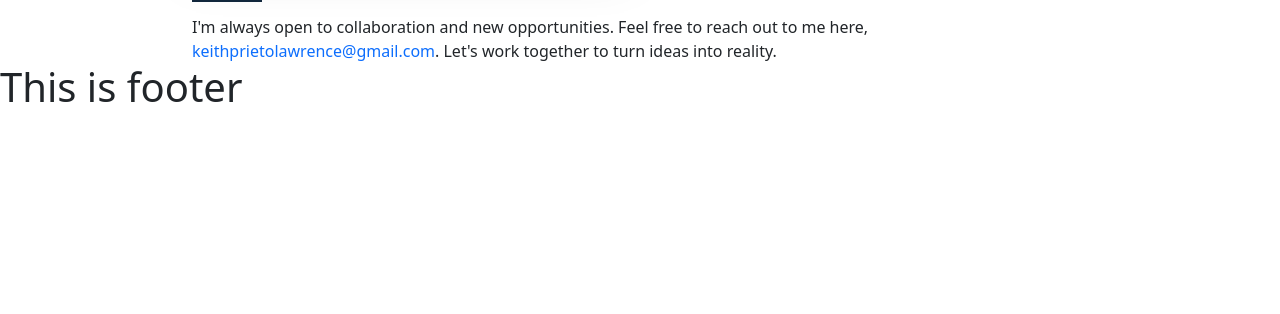
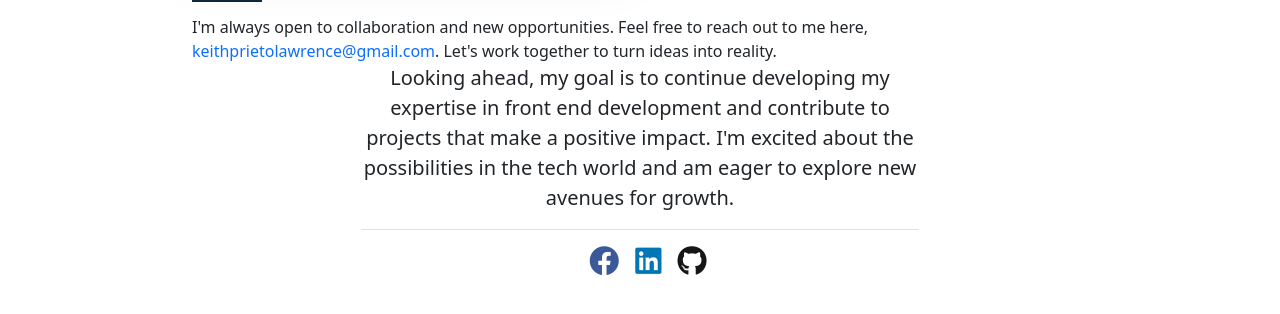
Before and after one commit to lawrenceprieto/web-porfolio-react, a React (Vite) app: page / in a window 1280 px wide. Shown: the part 2249-2563 px from the top of the page. Before the commit the page ends 2368 px from the top, so only its background shows below. Built offline with nearby package versions, Linux system fonts and the light colour scheme.

Commit message:
add footer content

```diff
--- a/src/components/footer.jsx
+++ b/src/components/footer.jsx
@@ -1,9 +1,24 @@
 function Footer() {
+    const facebook = "https://www.facebook.com/lawrenxceprieto";
+    const linkedin = "https://www.linkedin.com/in/lawrenxce/";
+    const github = "https://github.com/lawrenceprieto";
     return (
         <>
-            <h1>
-                This is footer
-            </h1>
+            <footer className="container text-center">
+                <div className="col-lg-6 mx-auto">
+                    <p>
+                        Looking ahead, my goal is to continue developing my expertise
+                        in front end development and contribute to projects that make
+                        a positive impact. I'm excited about the possibilities in the
+                        tech world and am eager to explore new avenues for growth.
+                    </p>
+                    <ul className="justify-content-center list-unstyled d-flex border-top pt-3 pb-5">
+                        <li className="ms-3"><a href={facebook} className="text-body-secondary" target="_blank"><i className="fa-xl fa-brands fa-facebook" style={{color: "#3b5998"}}></i></a></li>
+                        <li className="ms-3"><a href={linkedin} className="text-body-secondary" target="_blank" ><i className="fa-xl fa-brands fa-linkedin" style={{color: "#0077b5"}}></i></a></li>
+                        <li className="ms-3"><a href={github} className="text-body-secondary" target="_blank"><i className="fa-xl fa-brands fa-github" style={{color: "#171515"}}></i></a></li>
+                    </ul>
+                </div>
+            </footer>
         </>
     )
 }
```
